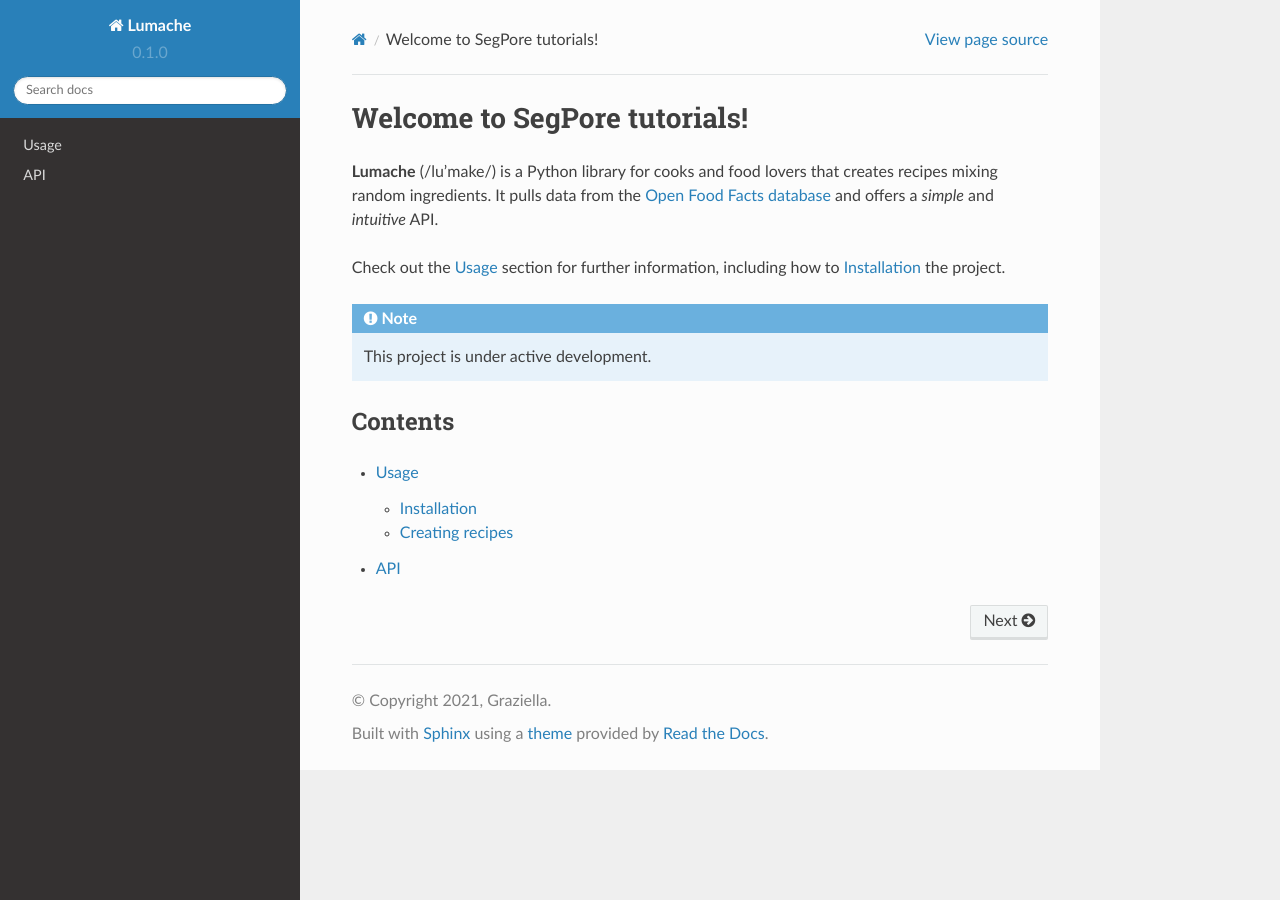
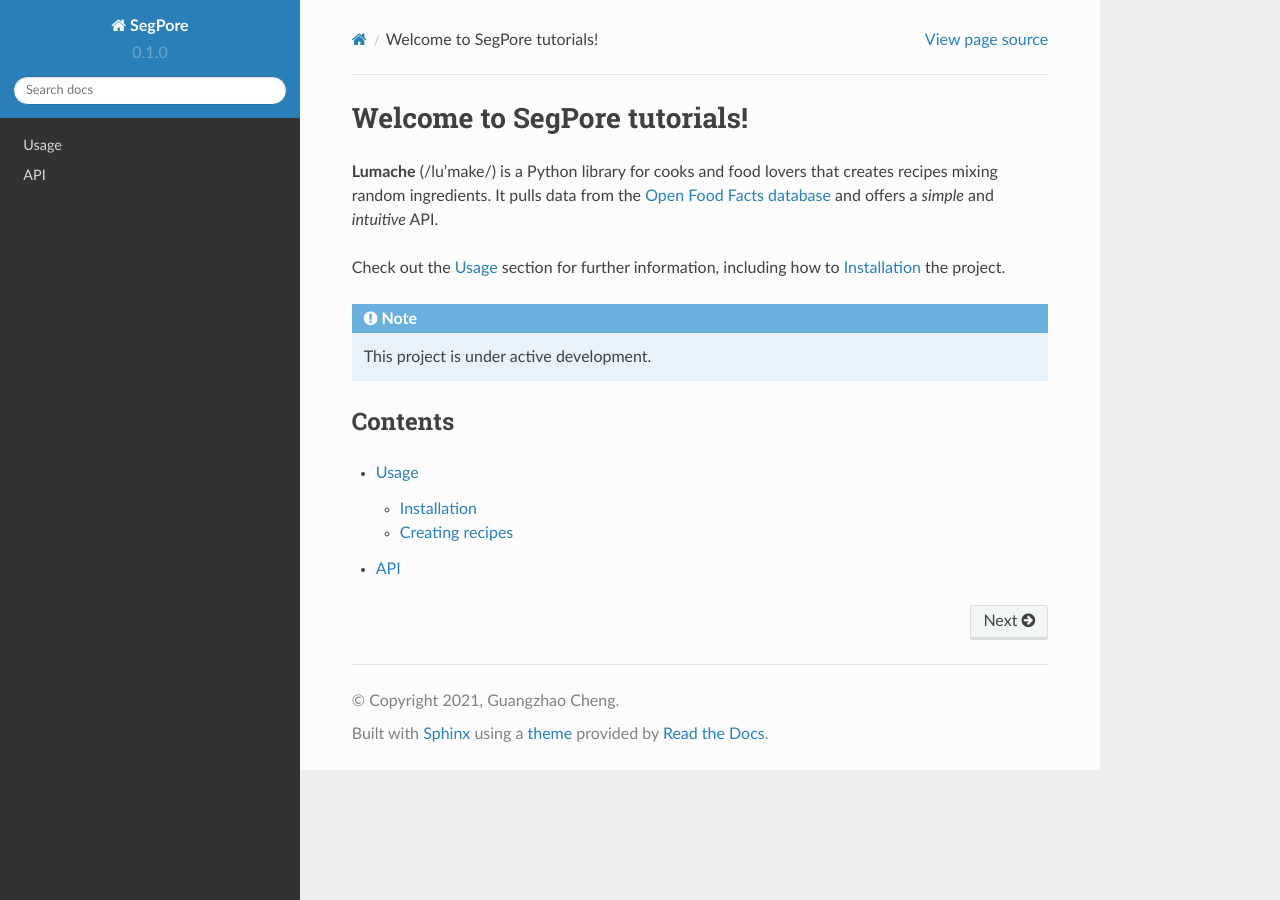
Before and after one commit to guangzhaocs/SegPore, a Sphinx documentation site: the page built from docs/source/index.rst, in a window 1280 px wide. Built offline with Sphinx 7.4.7 and the Read the Docs theme 2.0.0, drawn with Linux system fonts in a browser that asks for light colours.

Commit message:
Update conf.py

```diff
--- a/docs/source/conf.py
+++ b/docs/source/conf.py
@@ -2,9 +2,9 @@
 
 # -- Project information
 
-project = 'Lumache'
-copyright = '2021, Graziella'
-author = 'Graziella'
+project = 'SegPore'
+copyright = '2021, Guangzhao Cheng'
+author = 'Guangzhao Cheng'
 
 release = '0.1'
 version = '0.1.0'
```
